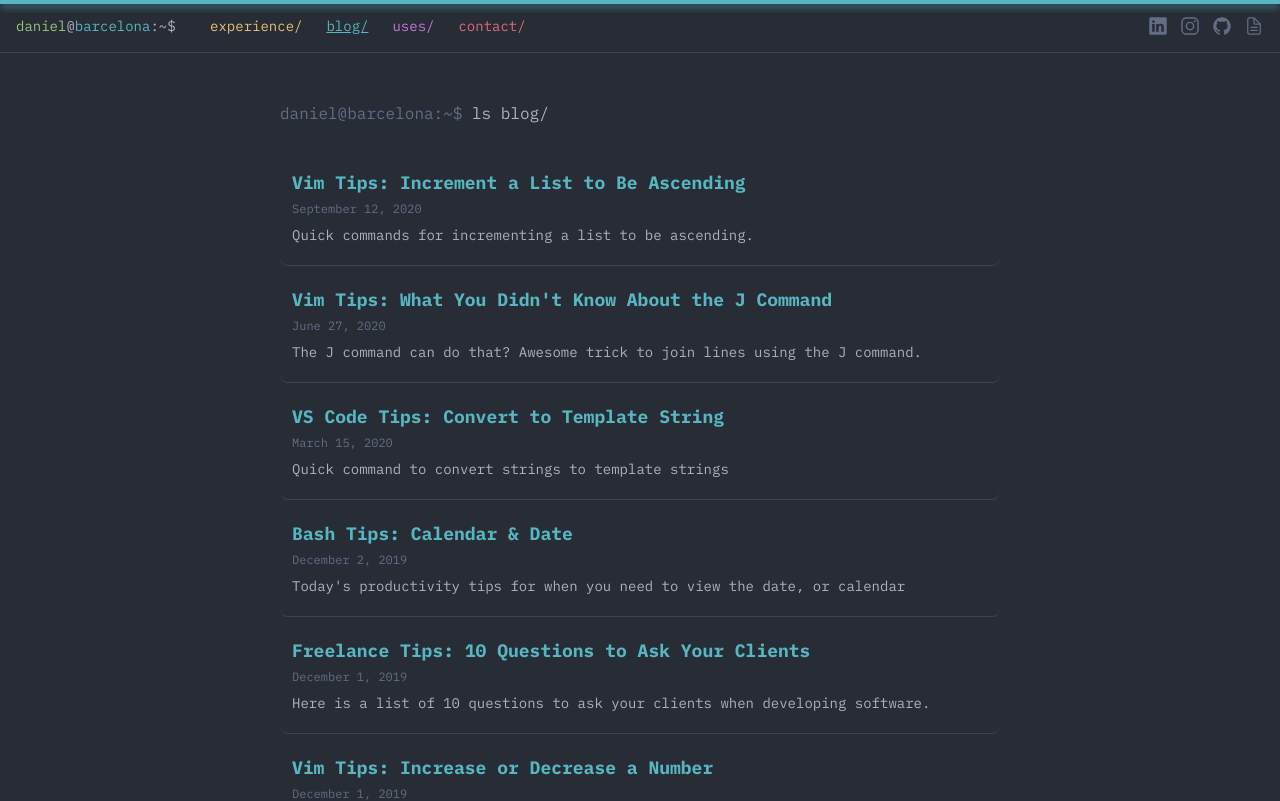
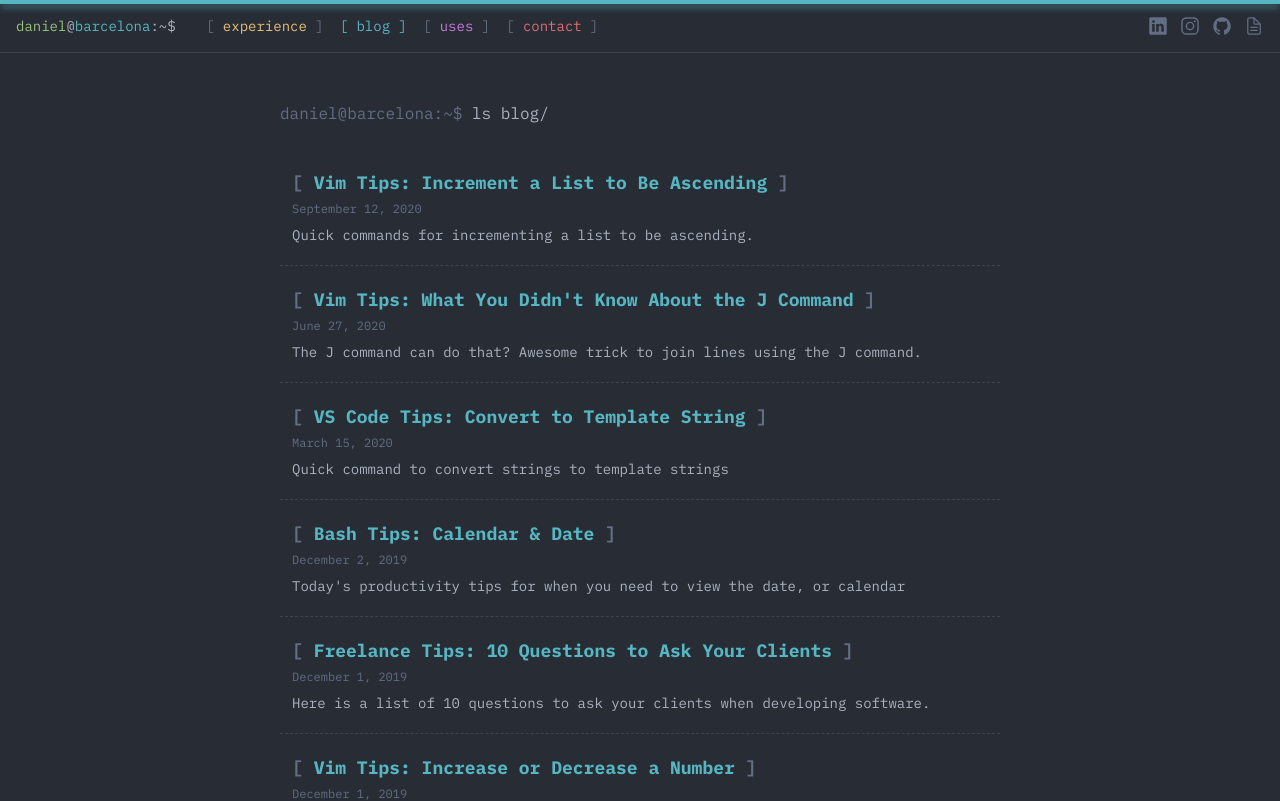
Before and after one commit to dcryan/personal-website, a Next.js app: page /blog in a window 1280 px wide. Shown: the top 801 px of the page. Built offline with nearby package versions, Linux system fonts and the light colour scheme.

Commit message:
refactor(nav): restyle navigation and blog listing with bracket notation

```diff
--- a/src/app/blog/page.tsx
+++ b/src/app/blog/page.tsx
@@ -18,10 +18,12 @@ export default function Blog() {
             <Link
               key={post.slug}
               href={`/blog/${post.slug}`}
-              className="block border-b border-onedark-selection px-3 py-5 hover:bg-onedark-currentline rounded-lg transition-colors group"
+              className="block border-b border-dashed border-onedark-selection px-3 py-5 transition-colors group"
             >
-              <h2 className="text-lg font-bold text-onedark-blue group-hover:underline transition-colors">
-                {post.title}
+              <h2 className="text-lg font-bold">
+                <span className="text-onedark-gutter group-hover:text-onedark-blue transition-colors">[</span>
+                <span className="text-onedark-blue"> {post.title} </span>
+                <span className="text-onedark-gutter group-hover:text-onedark-blue transition-colors">]</span>
               </h2>
               <time className="text-xs text-onedark-gutter mt-1 block">
                 {new Date(post.date).toLocaleDateString("en-US", {
--- a/src/components/Header.tsx
+++ b/src/components/Header.tsx
@@ -36,29 +36,25 @@ export default function Header({ barColor }: HeaderProps) {
               <span className="terminal-cursor ml-0.5">_</span>
             </Link>
             <div className="hidden md:flex items-center gap-2">
-              <Link
-                href="/experience"
-                className={`text-onedark-yellow hover:bg-onedark-currentline px-2 py-1 rounded transition-colors text-sm ${barColor === "yellow" ? "underline" : ""}`}
-              >
-                experience/
+              <Link href="/experience" className="group text-sm transition-colors px-1 py-1">
+                <span className={`transition-colors ${barColor === "yellow" ? "text-onedark-yellow" : "text-onedark-gutter group-hover:text-onedark-yellow"}`}>[</span>
+                <span className="text-onedark-yellow"> experience </span>
+                <span className={`transition-colors ${barColor === "yellow" ? "text-onedark-yellow" : "text-onedark-gutter group-hover:text-onedark-yellow"}`}>]</span>
               </Link>
-              <Link
-                href="/blog"
-                className={`text-onedark-blue hover:bg-onedark-currentline px-2 py-1 rounded transition-colors text-sm ${barColor === "blue" ? "underline" : ""}`}
-              >
-                blog/
+              <Link href="/blog" className="group text-sm transition-colors px-1 py-1">
+                <span className={`transition-colors ${barColor === "blue" ? "text-onedark-blue" : "text-onedark-gutter group-hover:text-onedark-blue"}`}>[</span>
+                <span className="text-onedark-blue"> blog </span>
+                <span className={`transition-colors ${barColor === "blue" ? "text-onedark-blue" : "text-onedark-gutter group-hover:text-onedark-blue"}`}>]</span>
               </Link>
-              <Link
-                href="/uses"
-                className={`text-onedark-purple hover:bg-onedark-currentline px-2 py-1 rounded transition-colors text-sm ${barColor === "purple" ? "underline" : ""}`}
-              >
-                uses/
+              <Link href="/uses" className="group text-sm transition-colors px-1 py-1">
+                <span className={`transition-colors ${barColor === "purple" ? "text-onedark-purple" : "text-onedark-gutter group-hover:text-onedark-purple"}`}>[</span>
+                <span className="text-onedark-purple"> uses </span>
+                <span className={`transition-colors ${barColor === "purple" ? "text-onedark-purple" : "text-onedark-gutter group-hover:text-onedark-purple"}`}>]</span>
               </Link>
-              <Link
-                href="/contact"
-                className={`text-onedark-red hover:bg-onedark-currentline px-2 py-1 rounded transition-colors text-sm ${barColor === "red" ? "underline" : ""}`}
-              >
-                contact/
+              <Link href="/contact" className="group text-sm transition-colors px-1 py-1">
+                <span className={`transition-colors ${barColor === "red" ? "text-onedark-red" : "text-onedark-gutter group-hover:text-onedark-red"}`}>[</span>
+                <span className="text-onedark-red"> contact </span>
+                <span className={`transition-colors ${barColor === "red" ? "text-onedark-red" : "text-onedark-gutter group-hover:text-onedark-red"}`}>]</span>
               </Link>
             </div>
           </div>
@@ -101,30 +97,26 @@ export default function Header({ barColor }: HeaderProps) {
             </a>
           </div>
         </div>
-        <div className="flex md:hidden items-center gap-3 mt-1">
-          <Link
-            href="/experience"
-            className={`text-onedark-yellow hover:bg-onedark-currentline px-2 py-1 rounded transition-colors text-sm ${barColor === "yellow" ? "underline" : ""}`}
-          >
-            experience/
+        <div className="flex md:hidden items-center gap-2 mt-1">
+          <Link href="/experience" className="group text-sm transition-colors px-1 py-1">
+            <span className={`transition-colors ${barColor === "yellow" ? "text-onedark-yellow" : "text-onedark-gutter group-hover:text-onedark-yellow"}`}>[</span>
+            <span className="text-onedark-yellow"> experience </span>
+            <span className={`transition-colors ${barColor === "yellow" ? "text-onedark-yellow" : "text-onedark-gutter group-hover:text-onedark-yellow"}`}>]</span>
           </Link>
-          <Link
-            href="/blog"
-            className={`text-onedark-blue hover:bg-onedark-currentline px-2 py-1 rounded transition-colors text-sm ${barColor === "blue" ? "underline" : ""}`}
-          >
-            blog/
+          <Link href="/blog" className="group text-sm transition-colors px-1 py-1">
+            <span className={`transition-colors ${barColor === "blue" ? "text-onedark-blue" : "text-onedark-gutter group-hover:text-onedark-blue"}`}>[</span>
+            <span className="text-onedark-blue"> blog </span>
+            <span className={`transition-colors ${barColor === "blue" ? "text-onedark-blue" : "text-onedark-gutter group-hover:text-onedark-blue"}`}>]</span>
           </Link>
-          <Link
-            href="/uses"
-            className={`text-onedark-purple hover:bg-onedark-currentline px-2 py-1 rounded transition-colors text-sm ${barColor === "purple" ? "underline" : ""}`}
-          >
-            uses/
+          <Link href="/uses" className="group text-sm transition-colors px-1 py-1">
+            <span className={`transition-colors ${barColor === "purple" ? "text-onedark-purple" : "text-onedark-gutter group-hover:text-onedark-purple"}`}>[</span>
+            <span className="text-onedark-purple"> uses </span>
+            <span className={`transition-colors ${barColor === "purple" ? "text-onedark-purple" : "text-onedark-gutter group-hover:text-onedark-purple"}`}>]</span>
           </Link>
-          <Link
-            href="/contact"
-            className={`text-onedark-red hover:bg-onedark-currentline px-2 py-1 rounded transition-colors text-sm ${barColor === "red" ? "underline" : ""}`}
-          >
-            contact/
+          <Link href="/contact" className="group text-sm transition-colors px-1 py-1">
+            <span className={`transition-colors ${barColor === "red" ? "text-onedark-red" : "text-onedark-gutter group-hover:text-onedark-red"}`}>[</span>
+            <span className="text-onedark-red"> contact </span>
+            <span className={`transition-colors ${barColor === "red" ? "text-onedark-red" : "text-onedark-gutter group-hover:text-onedark-red"}`}>]</span>
           </Link>
         </div>
       </nav>
```
